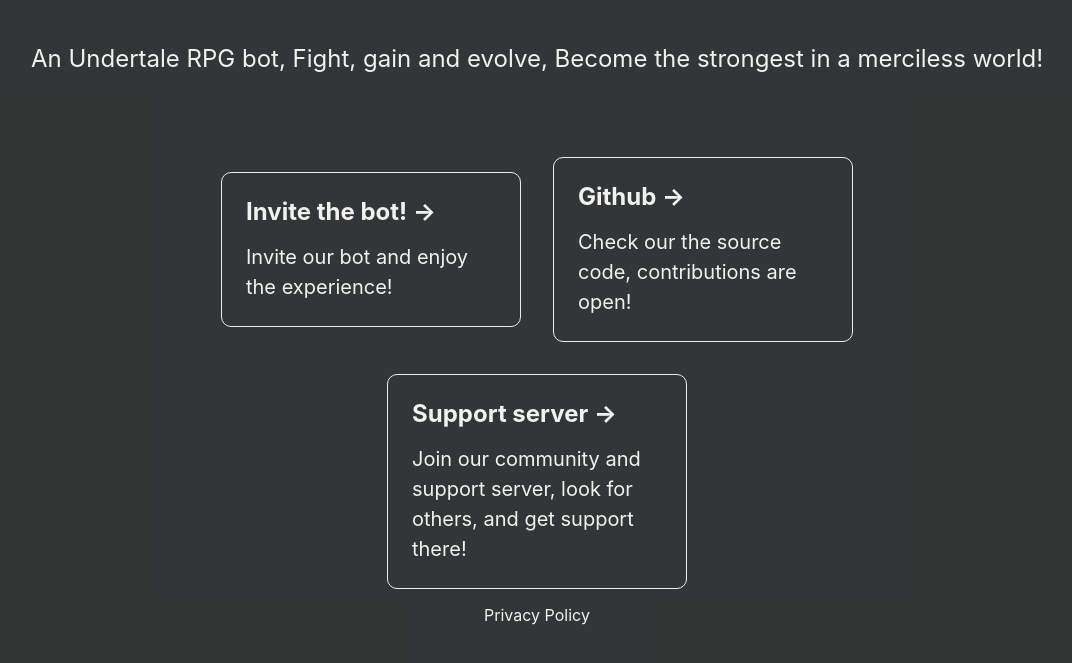
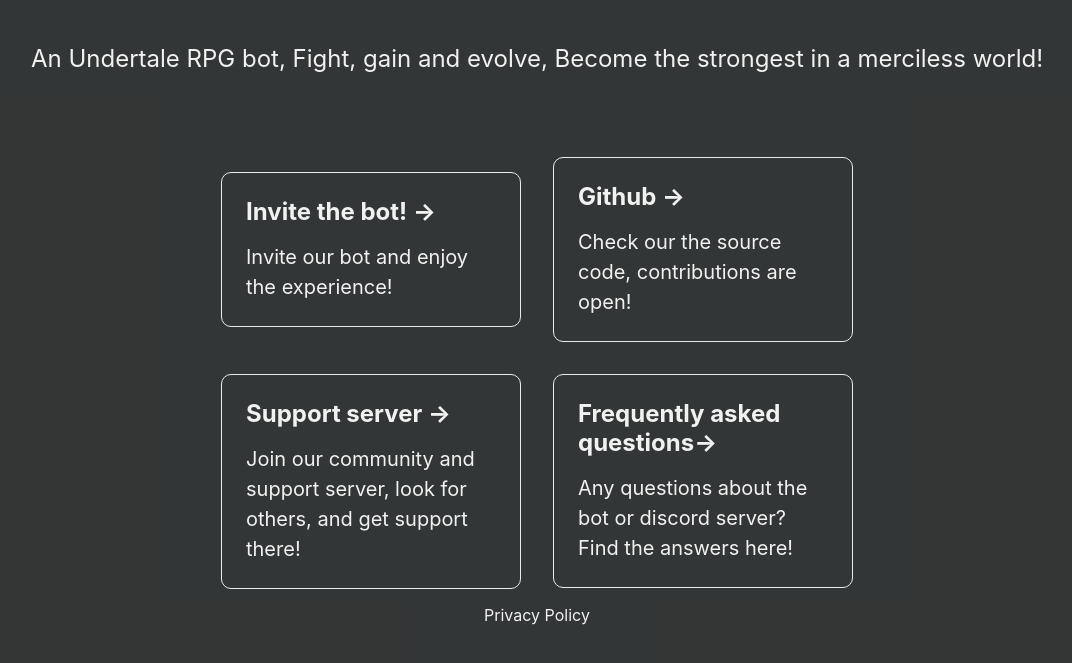
Before and after one commit to Undertale-RPG/Undertale-RPG-website, a website: page pages/home.html in a window 1280 px wide. Shown: the part 161-824 px from the top of the page, without its empty margins (103-1175 px from the left). Drawn offline with Linux system fonts and the light colour scheme; files whose address does not match are found by name.

Commit message:
Linked the FAQ to the main page

```diff
--- a/pages/home.html
+++ b/pages/home.html
@@ -35,6 +35,12 @@
                         <h2>Support server &rarr;</h2>
                         <p>Join our community and support server, look for others, and get support there!</p>
                     </a>
+
+                    <a href="/faq" class="card">
+                        <h2>Frequently asked questions&rarr;</h2>
+                        <p>Any questions about the bot or discord server? Find the answers here!</p>
+                    </a>
+
                 </div>
                 <div class="footer2">
                     <a href="/privacy">Privacy Policy</a>
```
Also changed, not shown: pages/faq.html (+3 -0 lines).
